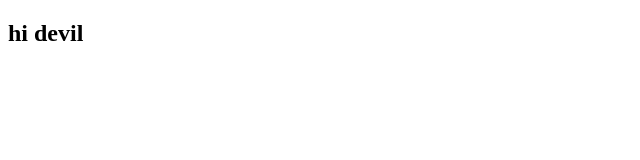
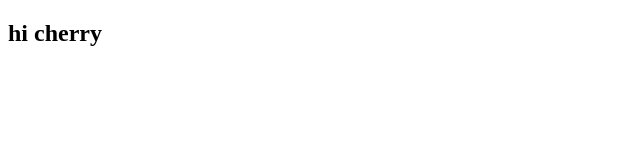
Before and after one commit to CHARISHMA20/resume, a plain HTML site: page index.html in a window 1280 px wide. Shown: the full height of the page, 0-640 px from the left. Drawn offline with Linux system fonts and the light colour scheme.

Commit message:
second commit

```diff
--- a/index.html
+++ b/index.html
@@ -5,6 +5,6 @@
     <title></title>
   </head>
   <body>
-    <h2>hi devil</h2>
+    <h2>hi cherry</h2>
   </body>
 </html>
```
